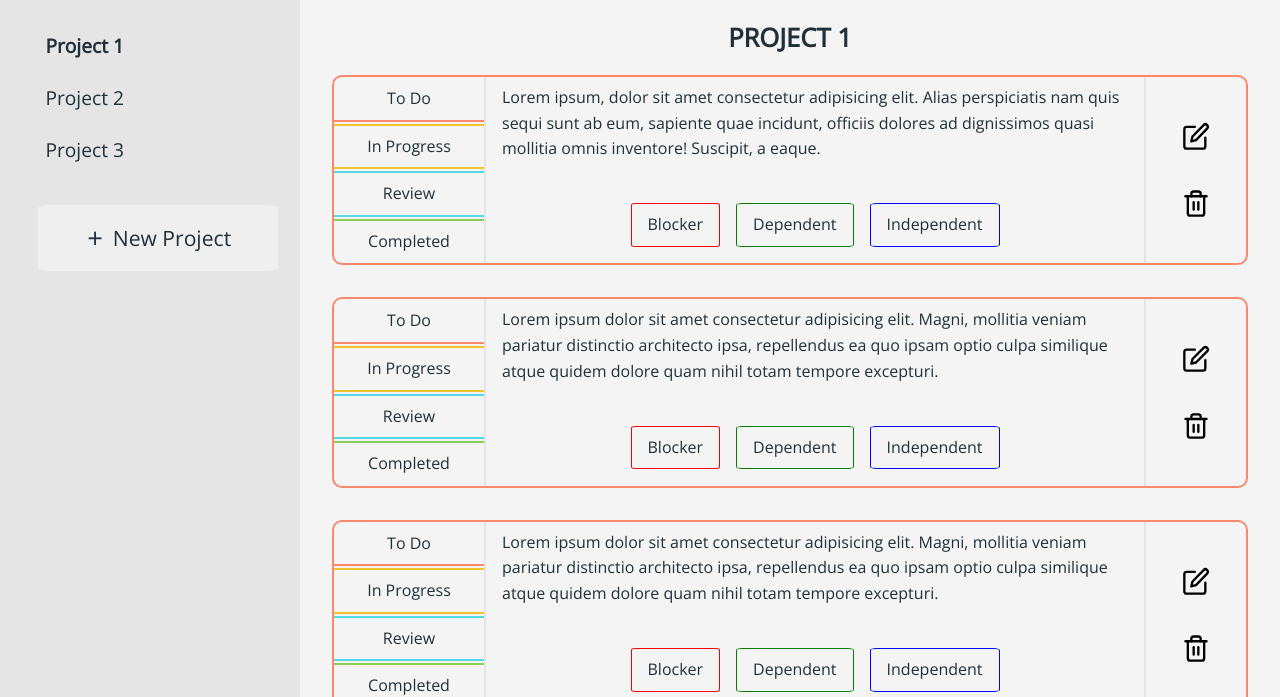
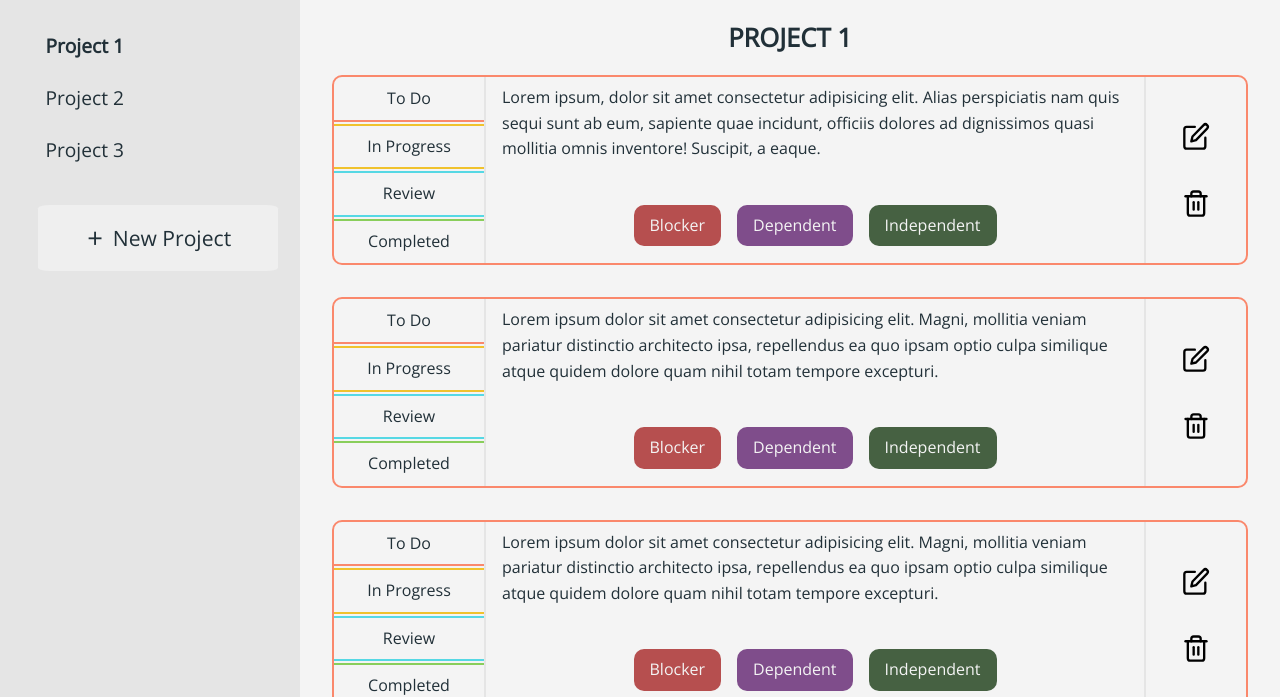
Before and after one commit to lenablechmann/devBoardApp, a plain HTML site: page dist/index.html in a window 1280 px wide. Shown: the part 118-815 px from the top of the page. Drawn offline with nearby package versions, Linux system fonts and the light colour scheme; files whose address does not match are found by name.

Commit message:
choose neutral backgrounds for tags

```diff
--- a/src/style.scss
+++ b/src/style.scss
@@ -219,6 +219,9 @@ $color-progress: rgb(240, 194, 45);
 $color-review: rgb(86, 216, 228);
 $color-complete: rgb(137, 206, 91);
 $color-text-dark: #213038;
+$color-tag-block: rgb(182, 79, 79);
+$color-tag-dependent: rgb(127, 77, 139);
+$color-tag-independent: rgb(70, 97, 66);
 
 
 body {
@@ -250,28 +253,7 @@ body {
 	border: 2px solid $color-todo;
 	border-radius: 10px;
 
-	.card-top {
-		border-left: 2px solid $color-neutral;
-		border-right: 2px solid $color-neutral;
-	}
-	.card-btm {
-		border-left: 2px solid $color-neutral;
-		border-right: 2px solid $color-neutral;
-
-		.card-tag--blocker {
-			border: 1px solid red;
-			border-radius: 5%;
-		}
-		.card-tag--dependent {
-			border: 1px solid green;
-			border-radius: 5%;
-		}
-		.card-tag--independent {
-			border: 1px solid blue;
-			border-radius: 5%;
-		}
-	}
-
+	.card-left {
 		.todo--unchecked {
 			border-bottom: 2px solid $color-todo;
 		}
@@ -298,6 +280,35 @@ body {
 		}
 		.completed--unchecked:hover {
 			background-color: rgba($color-complete, 0.3);
+		}
+	}
+
+	.card-top {
+		border-left: 2px solid $color-neutral;
+		border-right: 2px solid $color-neutral;
+	}
+	.card-btm {
+		border-left: 2px solid $color-neutral;
+		border-right: 2px solid $color-neutral;
+
+		.card-tag--blocker {
+			background-color: $color-tag-block;
+			color: $color-light;
+			border-radius: 10px;
+			font-weight: 500;
+		}
+		.card-tag--dependent {
+			background-color: $color-tag-dependent;
+			color: $color-light;
+			border-radius: 10px;
+			font-weight: 500;
+		}
+		.card-tag--independent {
+			background-color: $color-tag-independent;
+			color: $color-light;
+			border-radius: 10px;
+			font-weight: 500;
+		}
 	}
 
 }
```
Also changed, not shown: dist/css/style.css. Lines whose indentation alone changed are shown as unchanged.
